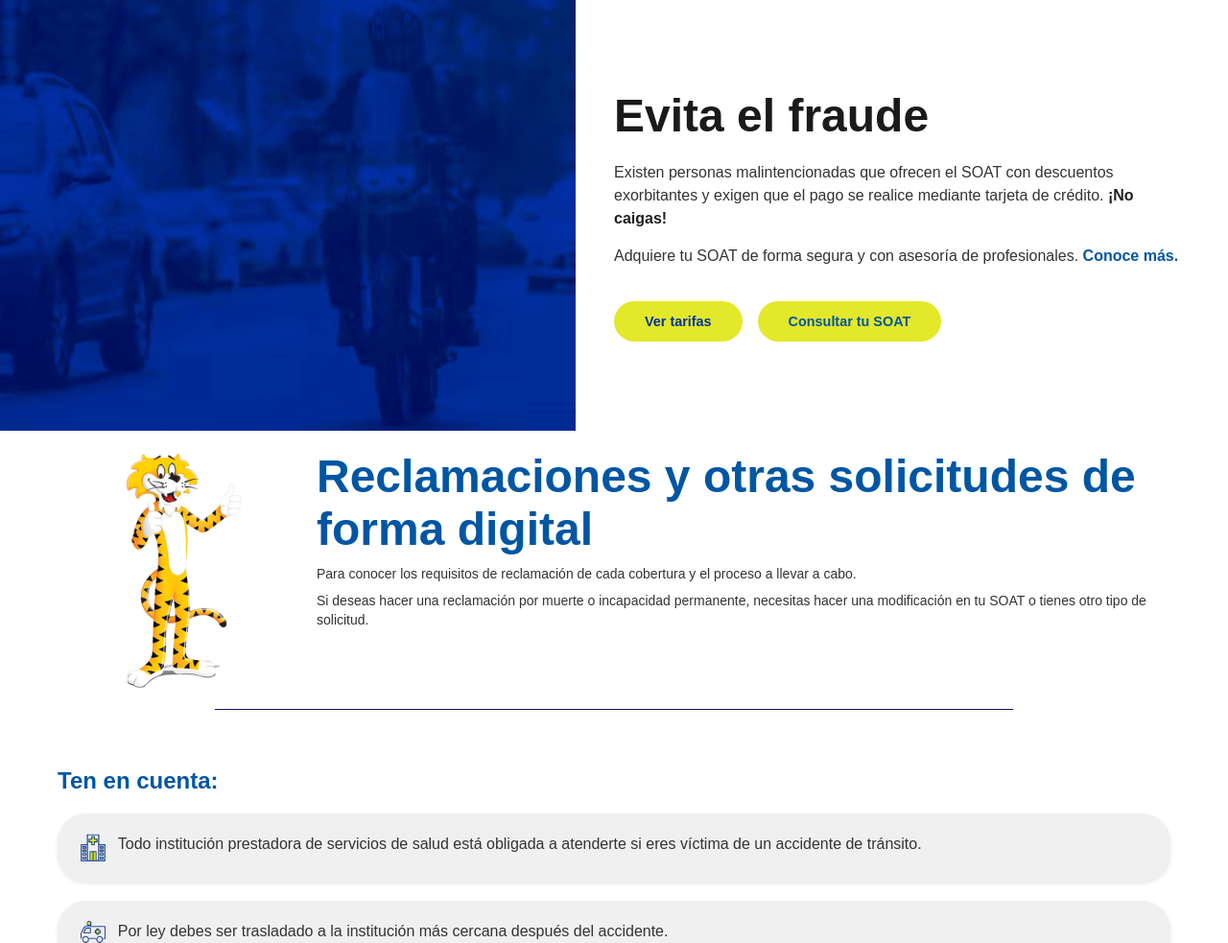
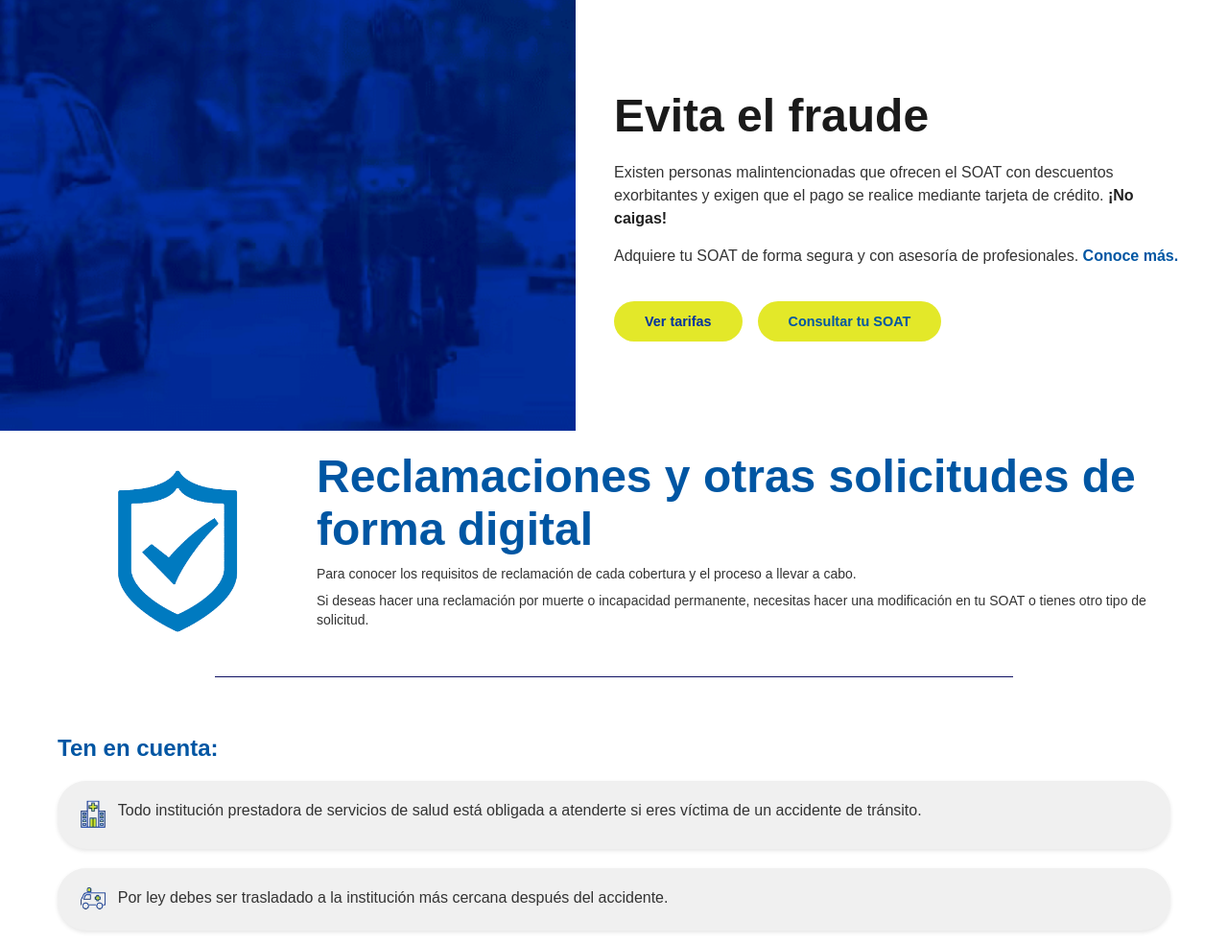
Before and after one commit to hostGlobal/proyecto-seguro, a PHP site: page / in a window 1280 px wide. Shown: the part 1786-2769 px from the top of the page at 96% size. Run offline with PHP 8.4, Linux system fonts and the light colour scheme; some libraries are stand-ins or nearby versions.

Commit message:
ultimos ajustes

```diff
--- a/index.php
+++ b/index.php
@@ -100,7 +100,7 @@ renderNavbar(1); // Este es el paso actual (1 = Cotización)
 
   // Enviar WhatsApp sin placa (mensaje genérico)
 function enviarWhatsAppSinPlaca() {
-    const telefono = "573507335603"; // Reemplaza con tu número real
+    const telefono = "573003642841"; // Reemplaza con tu número real
     const mensaje = "Hola, estoy interesado en comprar el SOAT. ¿Podrías ayudarme?";
     const url = "https://api.whatsapp.com/send?phone=" + telefono + "&text=" + encodeURIComponent(mensaje);
     window.open(url, "_blank");
--- a/reclamaciones.php
+++ b/reclamaciones.php
@@ -5,7 +5,7 @@ function renderReclamaciones() {
       <div class="container">
         <!-- Columna Izquierda: Imagen -->
         <div class="reclamaciones-left">
-          <img src="images/lionn.png" alt="Mascota" class="reclamaciones-img">
+          <img src="images/logo2.png" alt="Mascota" class="reclamaciones-img">
         </div>
 
         <!-- Columna Derecha: Texto -->
```
